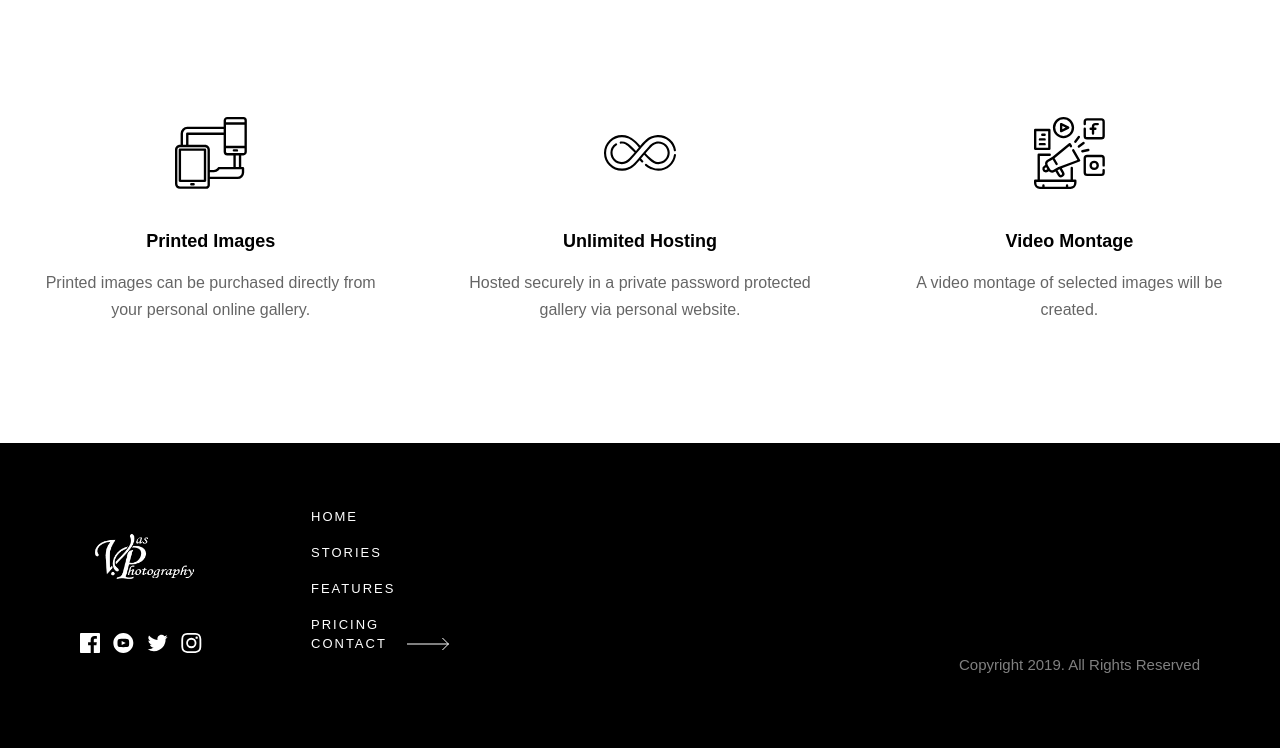
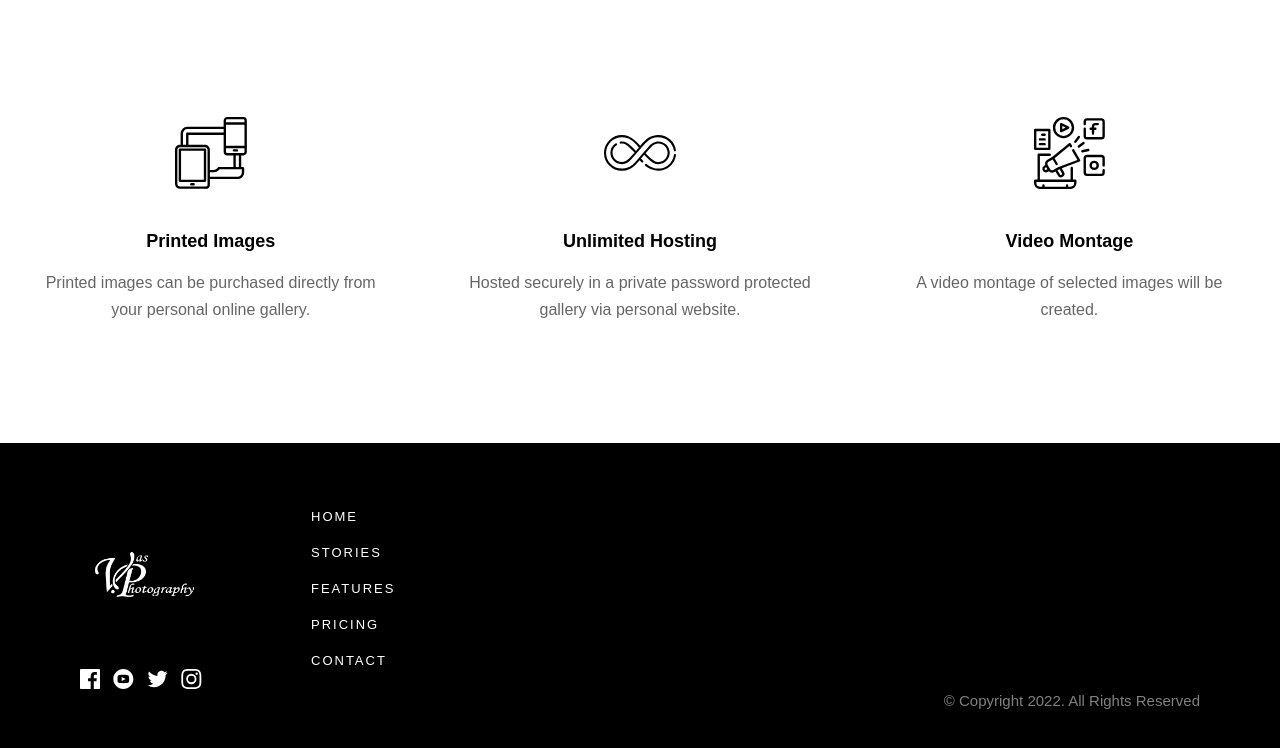
Before and after one commit to ayrbox/vas, a Gatsby site: page / in a window 1280 px wide. Shown: the part 1774-2522 px from the top of the page. Built offline with nearby package versions, Linux system fonts and the light colour scheme; Gatsby itself is replaced by a stand-in of ours.

Commit message:
Change feature pictures.

```diff
--- a/src/components/app/Footer.tsx
+++ b/src/components/app/Footer.tsx
@@ -15,7 +15,7 @@ export default function Footer() {
       />
       <SocialsList>
         <li className="facebook">
-          <a href="https://www.facebook.com/vas.photography2/">
+          <a href="https://www.facebook.com/vas.photography2/" target="_blank">
             <svg xmlns="http://www.w3.org/2000/svg" width="20" height="20">
               <defs>
                 <linearGradient
@@ -37,7 +37,10 @@ export default function Footer() {
           </a>
         </li>
         <li className="youtube">
-          <a href="https://www.youtube.com/channel/UCLTX-5aG-IyZDcMpqUm-qkA/">
+          <a
+            href="https://www.youtube.com/channel/UCLTX-5aG-IyZDcMpqUm-qkA/"
+            target="_blank"
+          >
             <svg xmlns="http://www.w3.org/2000/svg" width="21" height="20">
               <defs>
                 <linearGradient
@@ -60,7 +63,7 @@ export default function Footer() {
           </a>
         </li>
         <li className="twitter">
-          <a href="https://twitter.com/vasphotography1">
+          <a href="https://twitter.com/vasphotography1" target="_blank">
             <svg xmlns="http://www.w3.org/2000/svg" width="21" height="18">
               <defs>
                 <linearGradient
@@ -83,7 +86,7 @@ export default function Footer() {
           </a>
         </li>
         <li className="instagram">
-          <a href="https://www.instagram.com/vas.photography1/">
+          <a href="https://www.instagram.com/vas.photography1/" target="_blank">
             <svg xmlns="http://www.w3.org/2000/svg" width="21" height="20">
               <defs>
                 <linearGradient id="a" x1="0%" x2="50%" y1="100%" y2="0%">
@@ -102,17 +105,15 @@ export default function Footer() {
         </li>
       </SocialsList>
       <Nav>
-        {["home", "stories", "features", "pricing"].map((link) => (
+        {["home", "stories", "features", "pricing", "contact"].map((link) => (
           <NavLink key={link} to={link === "home" ? "/" : `/${link}`}>
             {link}
           </NavLink>
         ))}
       </Nav>
-      <CustomLink>
-        Contact
-        <ArrowWhiteIcon />
-      </CustomLink>
-      <Copyright>Copyright 2019. All Rights Reserved</Copyright>
+      <Copyright>
+        &copy; Copyright {new Date().getFullYear()}. All Rights Reserved
+      </Copyright>
     </Container>
   );
 }
@@ -259,33 +260,6 @@ const NavLink = styled(Link)`
   }
 `;
 
-const CustomLink = styled.span`
-  font-size: 13px;
-  text-transform: uppercase;
-  line-height: 16px;
-  letter-spacing: 2px;
-  display: flex;
-  align-items: center;
-  color: ${(props) => props.theme.colors.white};
-  cursor: pointer;
-  margin-bottom: 3.2rem;
-
-  &:hover svg {
-    margin-left: 9rem;
-  }
-
-  @media (min-width: 768px) {
-    margin: 0 0 0 10.9rem;
-    justify-self: start;
-    grid-column: 2/3;
-  }
-
-  svg {
-    margin-left: 2rem;
-    transition: margin-left 0.3s ease-in-out;
-  }
-`;
-
 const Copyright = styled.small`
   font-size: 15px;
   line-height: 20px;
--- a/src/pages/index.tsx
+++ b/src/pages/index.tsx
@@ -19,8 +19,8 @@ const Home = () => {
         }}
       >
         <StaticImage
-          alt="Ring"
-          src="../images/ring.jpg"
+          alt="Featured Wedding"
+          src="../images/feature-wedding.jpg"
           objectFit="cover"
           placeholder="tracedSVG"
           style={{ height: "100%", width: "100%" }}
@@ -36,8 +36,8 @@ const Home = () => {
         }}
       >
         <StaticImage
-          alt="Doggo"
-          src="../images/dog-photo.jpg"
+          alt="Wedding Ring"
+          src="../images/ring.jpg"
           objectFit="cover"
           placeholder="tracedSVG"
           style={{ height: "100%", width: "100%" }}
```
Also changed, not shown: src/images/christenings.jpg, src/images/feature-wedding.jpg (added).
